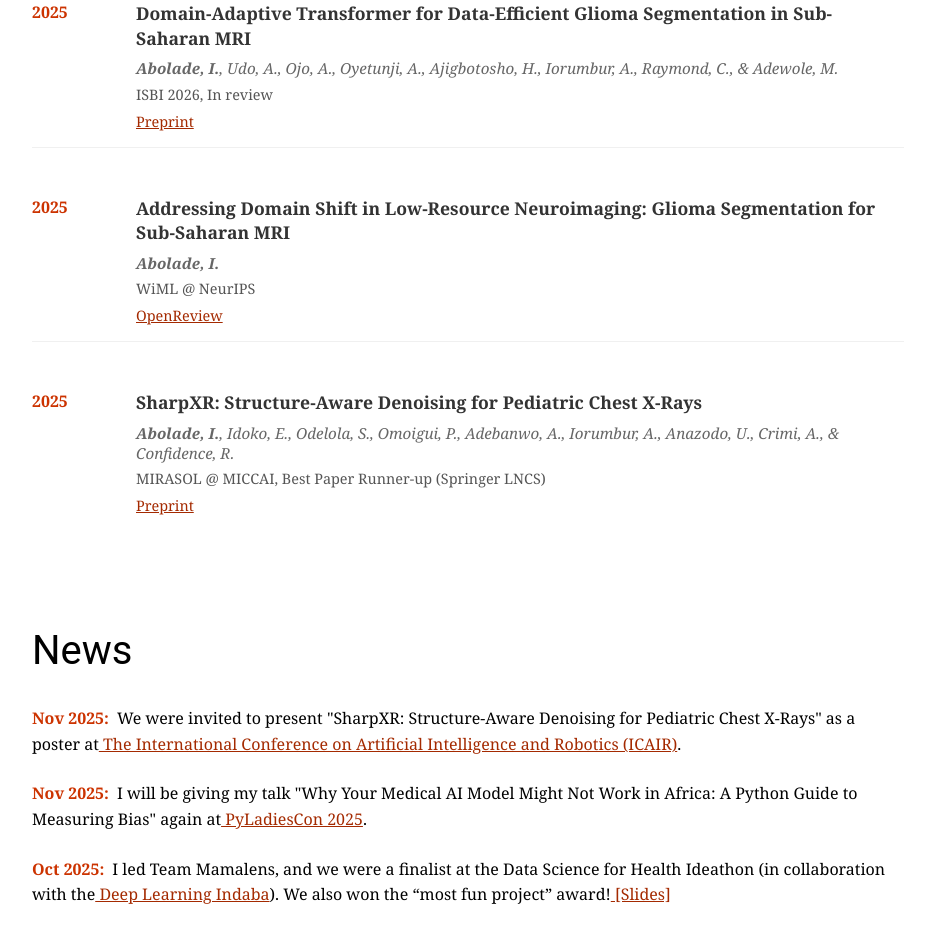
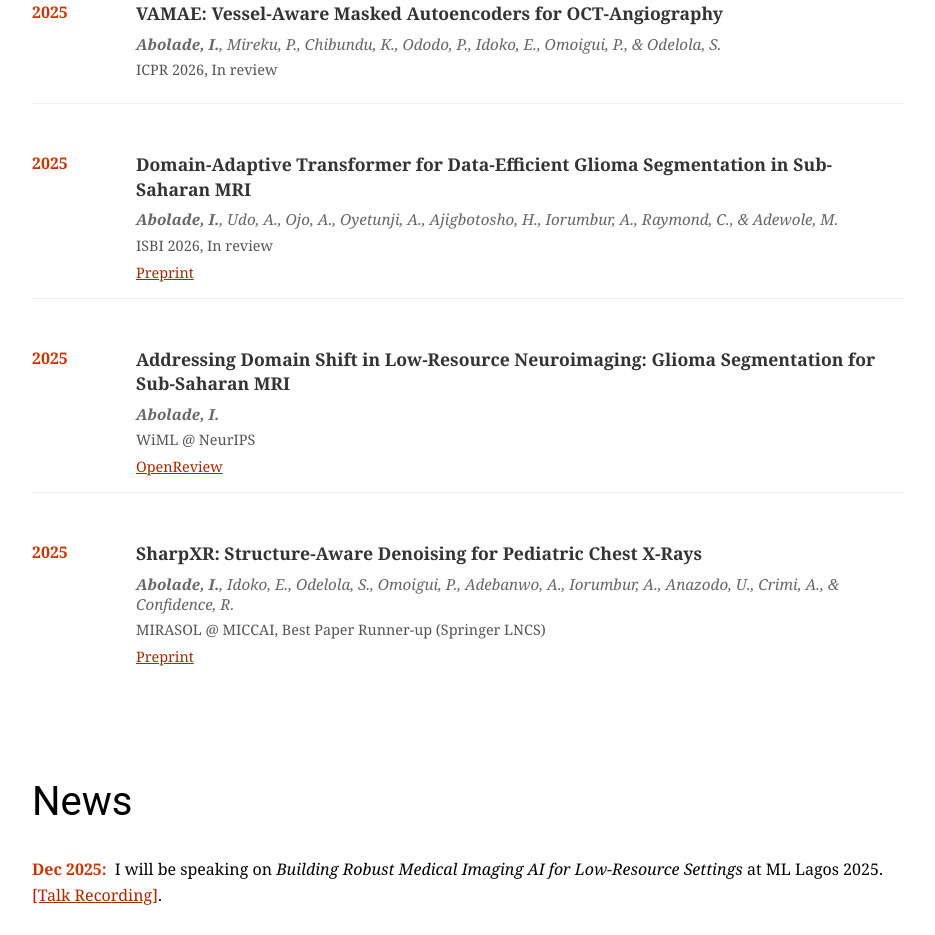
Before and after one commit to ileri-oluwa-kiiye/ileri-oluwa-kiiye.github.io, a React (Vite) app: page / in a window 1280 px wide. Shown: the part 740-1675 px from the top of the page, without its empty margins (172-1107 px from the left). Built offline with nearby package versions, Linux system fonts and the light colour scheme.

Commit message:
made december edits

```diff
--- a/src/comp/LandingPage/footer.jsx
+++ b/src/comp/LandingPage/footer.jsx
@@ -5,7 +5,7 @@ const FooterComponent = () => {
     <Footer>
       <p>
         © Copyright {new Date().getFullYear()} Ilerioluwakiiye Abolade.
-        Last updated: November 11, 2025.
+        Last updated: December 24, 2025.
       </p>
     </Footer>
   );
--- a/src/comp/LandingPage/news.jsx
+++ b/src/comp/LandingPage/news.jsx
@@ -1,6 +1,22 @@
 import { NewsSection } from "../../assets/styles";
 
 const newsItems = [
+  {
+    id: 2,
+    date: "Dec 2025",
+    description: (
+      <>
+        I will be speaking on <em>Building Robust Medical Imaging AI for Low-Resource Settings</em> at ML Lagos 2025.{" "}
+        <a
+          href="https://youtu.be/DG2GbkIZL4Q?si=sUMpwVJAThfWghiV"
+          target="_blank"
+          rel="noopener noreferrer"
+        >
+          [Talk Recording]
+        </a>.
+      </>
+    ),
+  },
   {
     id: 7,
     date: "Nov 2025",
--- a/src/comp/LandingPage/papers.jsx
+++ b/src/comp/LandingPage/papers.jsx
@@ -1,7 +1,14 @@
 import { PapersSection } from "../../assets/styles";
 
 const papers = [
-
+  {
+    id: 4,
+    title: "VAMAE: Vessel-Aware Masked Autoencoders for OCT-Angiography",
+    authors: "Abolade, I., Mireku, P., Chibundu, K., Ododo, P., Idoko, E., Omoigui, P., & Odelola, S.",
+    venue: "ICPR 2026, In review",
+    year: "2025",
+    links: []
+  },
   {
     id: 2,
     title: "Domain-Adaptive Transformer for Data-Efficient Glioma Segmentation in Sub-Saharan MRI",
```
